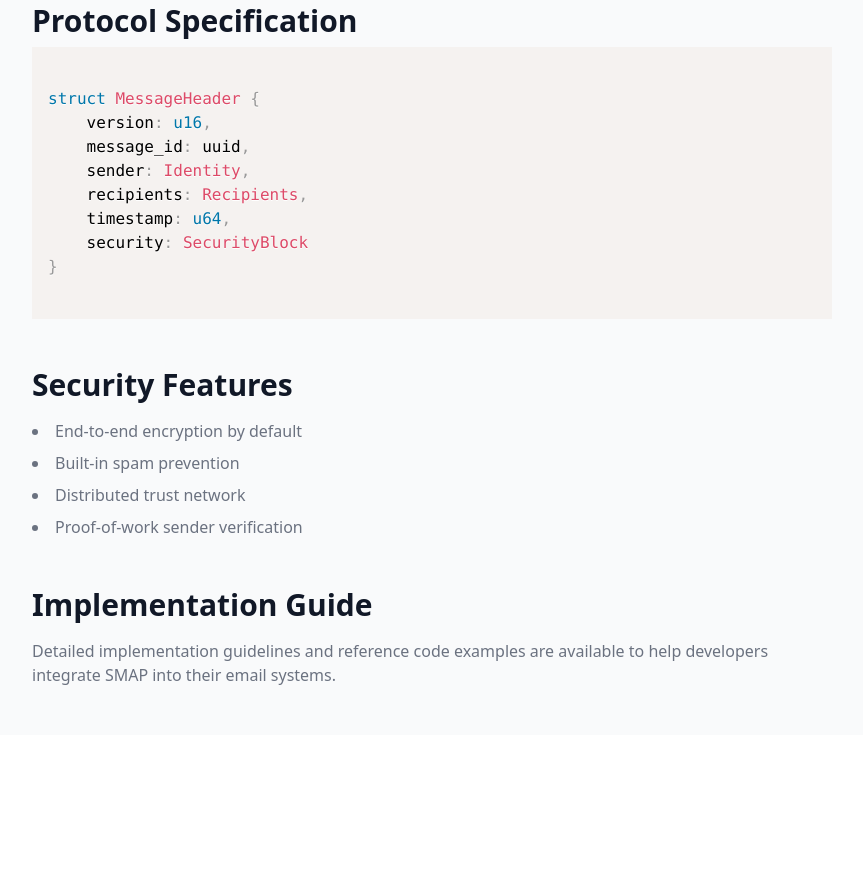
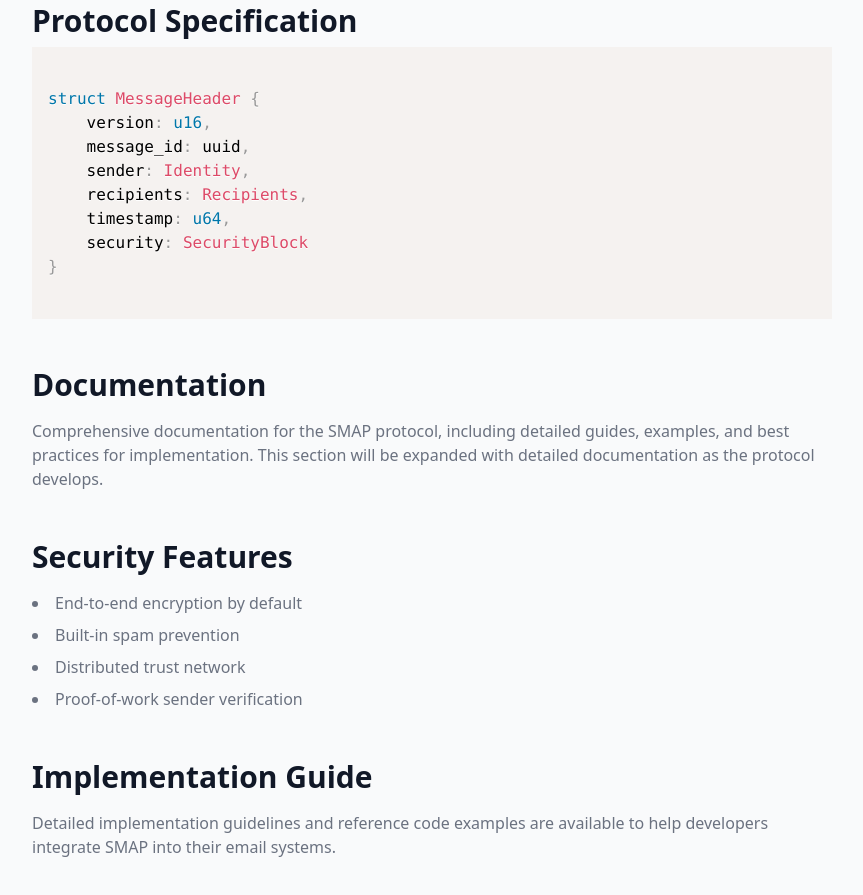
Before and after one commit to garethvjones/smap-protocol, a plain HTML site: page index.html in a window 1280 px wide. Shown: the part 601-1496 px from the top of the page, without its empty margins (416-1279 px from the left). Before the commit the page ends 1336 px from the top, so only its background shows below. Drawn offline with nearby package versions, Linux system fonts and the light colour scheme.

Commit message:
Add proper section navigation and Documentation section

```diff
--- a/index.html
+++ b/index.html
@@ -8,7 +8,6 @@
     <script src="https://cdnjs.cloudflare.com/ajax/libs/prism/1.29.0/components/prism-rust.min.js"></script>
     <link rel="stylesheet" href="https://cdnjs.cloudflare.com/ajax/libs/prism/1.29.0/themes/prism.min.css">
     <script src="https://cdn.tailwindcss.com"></script>
-        <!-- Add these two lines -->
     <link rel="stylesheet" href="src/css/style.css">
     <script src="src/js/main.js"></script>
 </head>
@@ -143,6 +142,17 @@
                             </code></pre>
                         </section>
 
+                        <section id="documentation" class="mt-12">
+                            <h2 class="text-3xl font-bold text-gray-900">
+                                Documentation
+                            </h2>
+                            <p class="mt-4">
+                                Comprehensive documentation for the SMAP protocol, including detailed guides,
+                                examples, and best practices for implementation. This section will be expanded
+                                with detailed documentation as the protocol develops.
+                            </p>
+                        </section>
+
                         <section id="security" class="mt-12">
                             <h2 class="text-3xl font-bold text-gray-900">
                                 Security Features
--- a/src/css/style.css
+++ b/src/css/style.css
@@ -1,4 +1,8 @@
-/* Smooth transitions for mobile menu */
+html {
+    scroll-behavior: smooth;
+    scroll-padding-top: 5rem;
+}
+
 #mobile-menu {
     transition: all 0.3s ease-in-out;
 }
```
Lines whose indentation alone changed are shown as unchanged.
